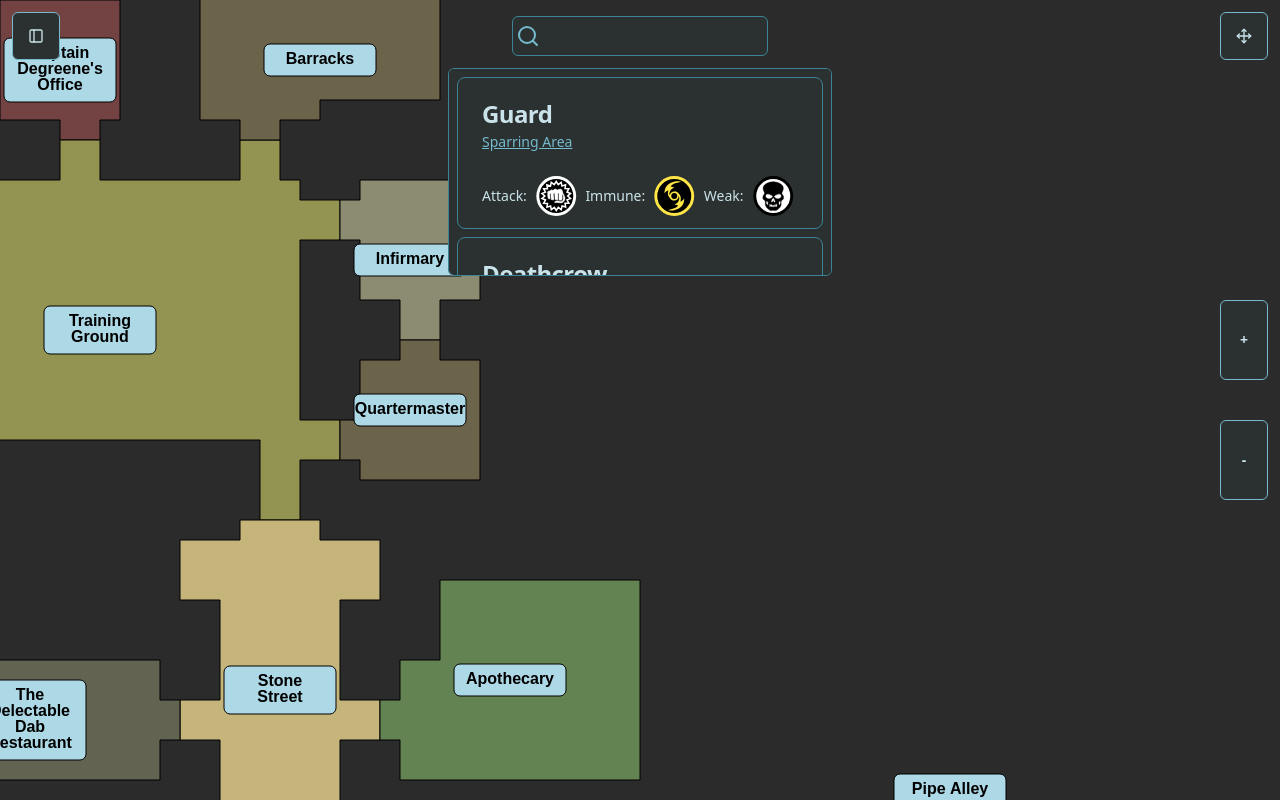
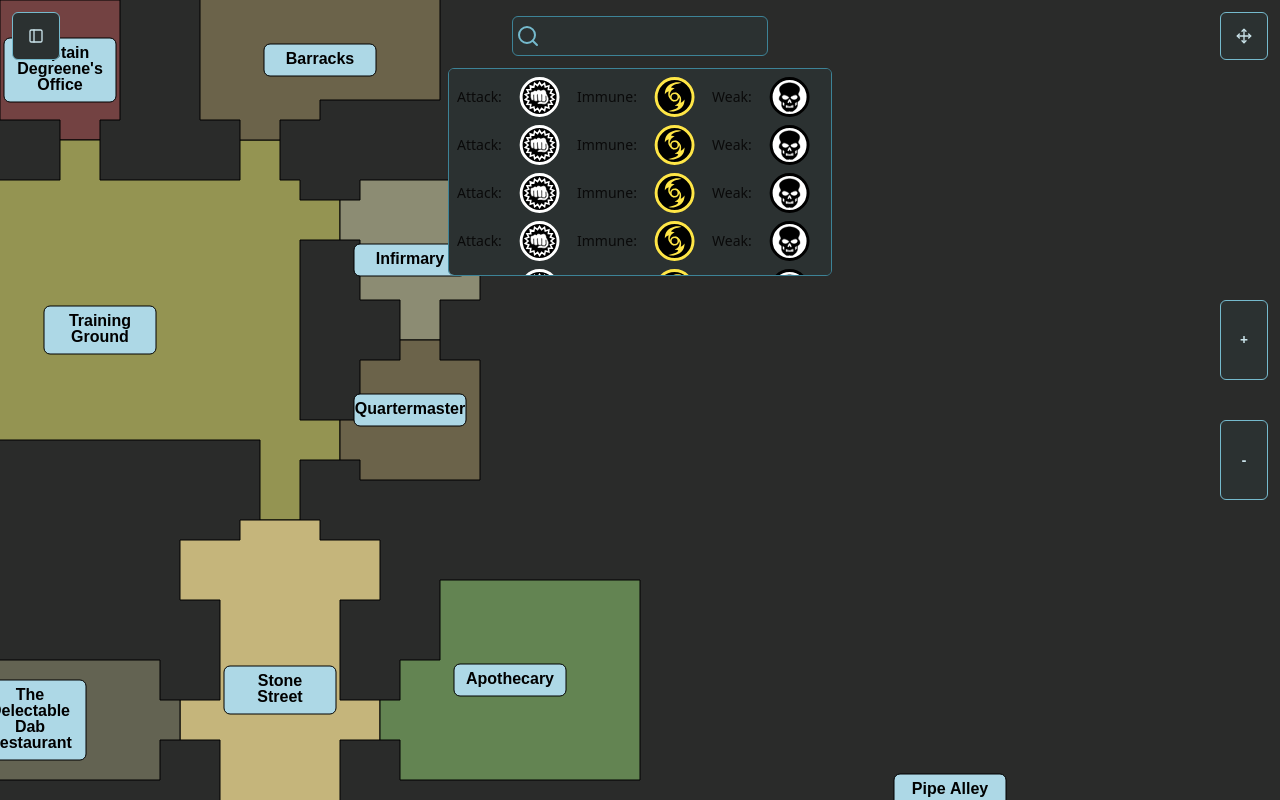
Before and after one commit to jrbarnhart/brighter-shores-map, a React (Vite) app: page / in a window 1280 px wide. Built offline with nearby package versions, Linux system fonts and the light colour scheme.

Commit message:
MonsterCard renamed and now just returns contents for card

```diff
--- a/src/components/search/SearchBar.tsx
+++ b/src/components/search/SearchBar.tsx
@@ -11,7 +11,7 @@ import Fuse from "fuse.js";
 import { searchableData } from "@/lib/map/mapData";
 import { SearchResult } from "@/lib/types";
 import { Search } from "lucide-react";
-import MonsterCard from "../thingCards/MonsterCard";
+import MonsterCard from "../thingCards/monsters/MonsterCardContents";
 
 export default function SearchBar({ mapState }: { mapState: MapState }) {
   const { search } = mapState;
--- a/src/components/thingCards/MonsterCard.tsx
+++ /dev/null
@@ -1,86 +0,0 @@
-import { Monster } from "@/lib/types";
-import {
-  Card,
-  CardContent,
-  CardDescription,
-  CardHeader,
-  CardTitle,
-} from "../ui/card";
-import RoomLink from "../roomLink/RoomLink";
-import { MapState } from "../map/useMapState";
-import { findRoomById } from "@/lib/utils";
-import { Impact, Necromae, Tempestae } from "../gameIcons/gameIcons";
-import useThingCardContext from "./useThingCardContext";
-import React from "react";
-
-export default function MonsterCard({
-  monster,
-  mapState,
-}: {
-  monster: Monster;
-  mapState: MapState;
-}) {
-  const { selectedRoomId, search } = mapState;
-  const { expandedCardId, setExpandedCardId } = useThingCardContext();
-
-  const handleClick = () => {
-    setExpandedCardId((prev) => {
-      if (prev === monster.name) {
-        search.resultsOpen.set(true);
-        return null;
-      }
-      search.resultsOpen.set(false);
-      return monster.name;
-    });
-  };
-
-  return (
-    <div
-      className={
-        expandedCardId === monster.name
-          ? "w-full h-full fixed top-0 left-0 flex items-center justify-center touch-none bg-black/80 backdrop-blur-sm"
-          : ""
-      }
-    >
-      <Card
-        onClick={handleClick}
-        className={`${
-          expandedCardId === monster.name
-            ? "w-screen max-w-[640px] h-screen max-h-[360px] m-5 scale-105"
-            : "scale-100"
-        } bg-sidebar border-sidebar-border text-sidebar-foreground transition-transform ease-in`}
-      >
-        <CardHeader className="px-3 py-2 md:p-6">
-          <CardTitle>
-            {monster.name[0].toUpperCase() + monster.name.slice(1)}
-          </CardTitle>
-          <CardDescription>
-            {monster.locations.map((location, index) => {
-              const room = findRoomById(mapState.roomPaths.value, location);
-              return (
-                <React.Fragment key={index}>
-                  <RoomLink
-                    text={room ? room.label : location}
-                    roomId={location}
-                    setSelectedRoomId={selectedRoomId.set}
-                  />
-                  {monster.locations.length - 1 > index ? ", " : ""}
-                </React.Fragment>
-              );
-            })}
-          </CardDescription>
-        </CardHeader>
-        <CardContent className="px-3 pb-1 md:px-6 md:pb-3">
-          <div className="h-10 flex items-center justify-between gap-1 text-sm">
-            <p>Attack: </p>
-            <Impact />
-            <p>Immune: </p>
-            <Tempestae />
-            <p>Weak: </p>
-            <Necromae />
-          </div>
-        </CardContent>
-      </Card>
-    </div>
-  );
-}
--- /dev/null
+++ b/src/components/thingCards/monsters/MonsterCardContents.tsx
@@ -0,0 +1,15 @@
+import { Monster } from "@/lib/types";
+import { Impact, Necromae, Tempestae } from "../../gameIcons/gameIcons";
+
+export default function MonsterCard({ monster }: { monster: Monster }) {
+  return (
+    <div className="h-10 flex items-center justify-between gap-1 text-sm">
+      <p>Attack: </p>
+      <Impact />
+      <p>Immune: </p>
+      <Tempestae />
+      <p>Weak: </p>
+      <Necromae />
+    </div>
+  );
+}
```
